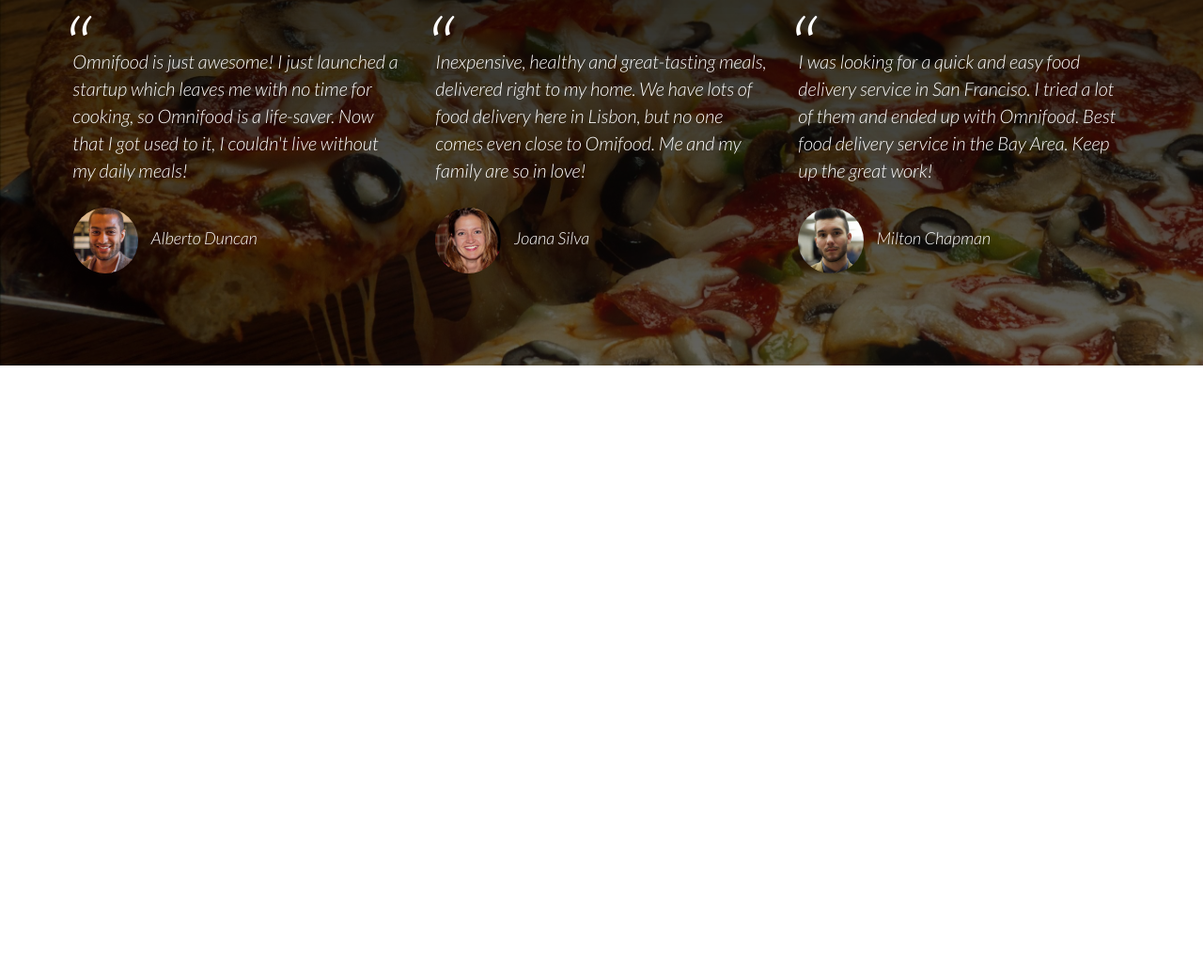
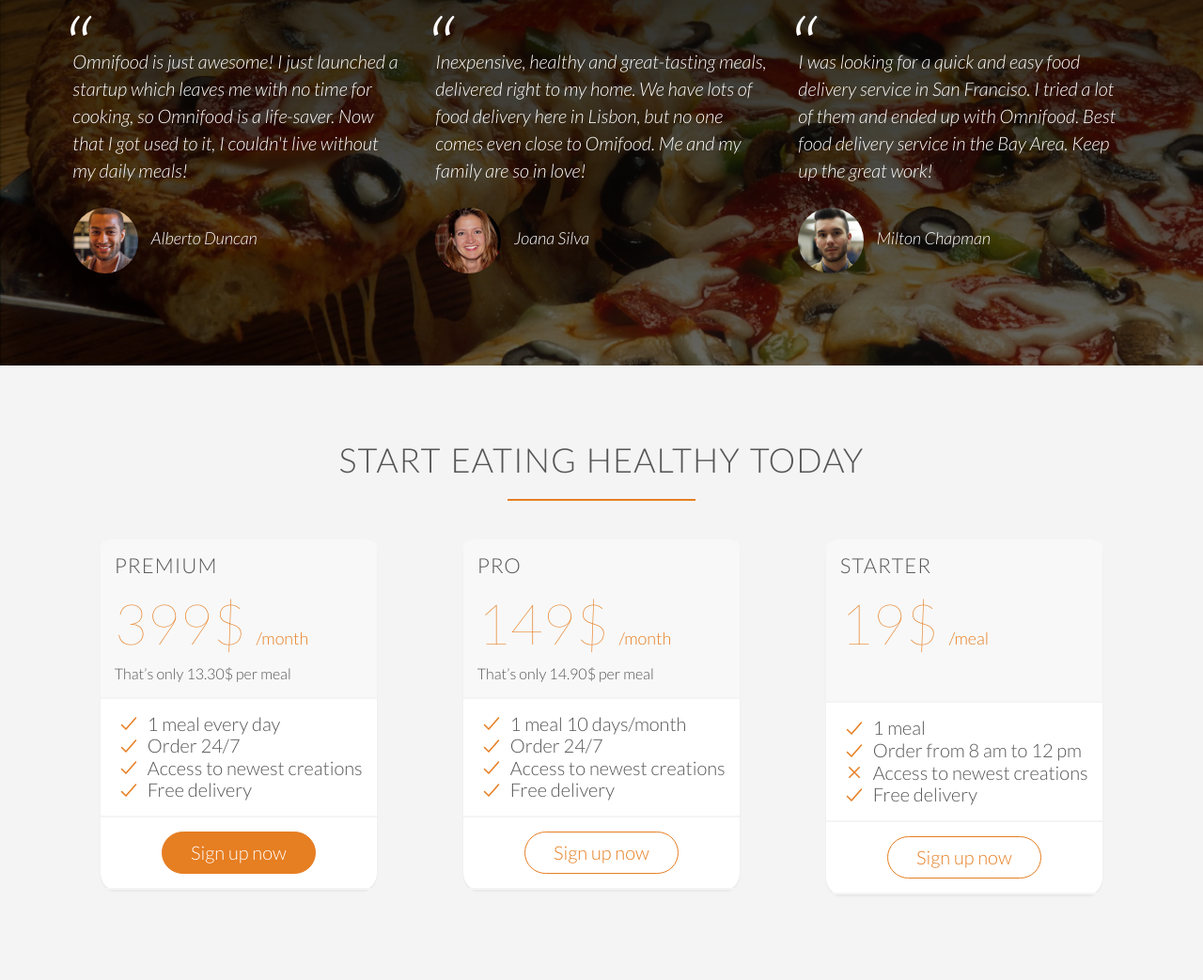
Before and after one commit to ChristinaGolovach/Omnifood, a plain HTML site: page index.html in a window 1280 px wide. Shown: the part 3484-4527 px from the top of the page at 94% size. Before the commit the page ends 3873 px from the top, so only its background shows below. Drawn offline with nearby package versions, Linux system fonts and the light colour scheme.

Commit message:
add price section

```diff
--- a/index.html
+++ b/index.html
@@ -256,6 +256,75 @@
             </div>
         </section>
 
+        <section class="section-plans">
+            <div class="row">
+                <h2>Start eating healthy today</h2>
+            </div>
+            <div class="row">
+                <div class="col span-1-of-3">
+                    <div class="plan-box">
+                        <div>
+                            <h3>Premium</h3>
+                            <p class="plan-price">399$ <span>/month</span></p>
+                            <p class="plan-price-additional">That’s only 13.30$ per meal</p>
+                        </div>
+                        <div>
+                            <ul>
+                                <li><ion-icon name="checkmark-outline" class="icon-sm"></ion-icon>1 meal every day</li>
+                                <li><ion-icon name="checkmark-outline" class="icon-sm"></ion-icon>Order 24/7</li>
+                                <li><ion-icon name="checkmark-outline" class="icon-sm"></ion-icon>Access to newest creations</li>
+                                <li><ion-icon name="checkmark-outline" class="icon-sm"></ion-icon>Free delivery</li>
+                            </ul>
+                        </div>
+                        <div>
+                            <a href="#" class="btn btn-full">Sign up now</a>
+                        </div>
+                    </div>
+                </div>
+                <div class="col span-1-of-3">
+                    <div class="plan-box">
+                        <div>
+                            <h3>Pro</h3>
+                            <p class="plan-price">149$ <span>/month</span></p>
+                            <p class="plan-price-additional">That’s only 14.90$ per meal</p>
+                        </div>
+                        <div>
+                            <ul>
+                                <li><ion-icon name="checkmark-outline" class="icon-sm"></ion-icon>1 meal 10 days/month</li>
+                                <li><ion-icon name="checkmark-outline" class="icon-sm"></ion-icon>Order 24/7</li>
+                                <li><ion-icon name="checkmark-outline" class="icon-sm"></ion-icon>Access to newest creations</li>
+                                <li><ion-icon name="checkmark-outline" class="icon-sm"></ion-icon>Free delivery</li>
+                            </ul>
+                        </div>
+                        <div>
+                            <a href="#" class="btn btn-empty">Sign up now</a>
+                        </div>
+                    </div>
+                </div>
+                <div class="col span-1-of-3">
+                    <div class="plan-box">
+                        <div>
+                            <h3>Starter</h3>
+                            <p class="plan-price">19$ <span>/meal</span></p>
+                            <br>
+                        </div>
+                        <div>
+                            <ul>
+                                <li><ion-icon name="checkmark-outline" class="icon-sm"></ion-icon>1 meal</li>
+                                <li><ion-icon name="checkmark-outline" class="icon-sm"></ion-icon>Order from 8 am to 12 pm</li>
+                                <li><ion-icon name="close-outline" class="icon-sm"></ion-icon>Access to newest creations</li>
+                                <li><ion-icon name="checkmark-outline" class="icon-sm"></ion-icon>Free delivery</li>
+                            </ul>
+                        </div>
+                        <div>
+                            <a href="#" class="btn btn-empty">Sign up now</a>
+                        </div>
+                    </div>
+                </div>
+            </div>
+        </section>
+
+
         <script src="https://unpkg.com/ionicons@5.4.0/dist/ionicons.js"></script>
     </body>
 </html>
--- a/resources/css/style.css
+++ b/resources/css/style.css
@@ -382,3 +382,55 @@ cite img {
     margin-right: 10px;
     vertical-align: middle;
 }
+
+
+/*-----------------------------*/
+/*PRICES */
+/*-----------------------------*/
+
+.section-plans {
+    background-color: #f4f4f4;
+}
+
+.plan-box {
+    width: 80%;
+    margin-left: 10%;
+    background-color: #fff;
+    border-radius: 5%;
+    box-shadow: 0 2px 2px #e8e8e8;
+}
+
+.plan-price {
+    color: #e67e22;
+    font-size: 300%;
+    font-weight: 200;
+    margin-bottom: 10px;
+}
+
+.plan-price span {
+    font-size: 30%;
+    font-weight: 300;
+}
+
+.plan-price-additional {
+    font-size: 80%;
+}
+
+.plan-box div {
+    padding: 15px;
+    border-bottom: 2px solid #f4f4f4;
+}
+
+.plan-box div:first-child {
+    background-color: #f8f8f8;
+    border-top-left-radius: 5%;
+    border-top-right-radius: 5%;
+}
+
+.plan-box div:last-child {
+    text-align: center;
+}
+
+.plan-box ul {
+    list-style: none;
+}
```
